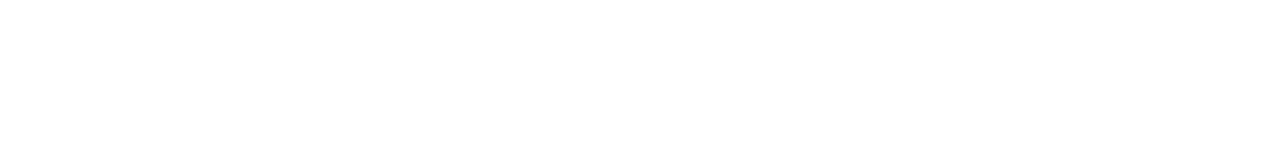
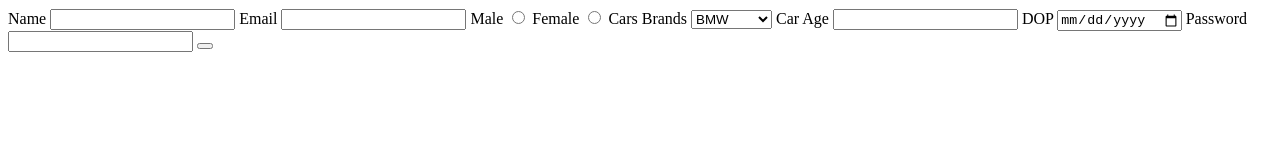
Before and after one commit to acciojob/car-insurance-form-shweta8814, a website: page main.html in a window 1280 px wide. Drawn offline with Linux system fonts and the light colour scheme.

Commit message:
created a submission

```diff
--- a/main.html
+++ b/main.html
@@ -7,10 +7,36 @@
 </head>
 
 <body>
-	<!-- the entire body must be written by student -->
-    <script type="text/javascript" src="./script.js">
-</script>
+	<form method="post">
+		<label for="name">Name</label>
+		<input type="text"id="name"required>
 
+		<label for="email">Email</label>
+		<input type="email"id="email"required>
+
+		<label for="gender_m">Male</label>
+		<input type="radio"id="gender_m"name="gender"required>
+
+		<label for="gender_f">Female</label>
+		<input type="radio"id="gender_f"name="gender"required>
+
+		<label for="cars brands">Cars Brands</label>
+		<select type="BMW, Audi, Mercedez">
+			<option>BMW</option>
+			<option>Audi</option>
+			<option>Mercedez</option>
+		</select>
+
+		<label for="car age">Car Age</label>
+		<input type="Number"id="carage"required>
+
+		<label for="dop">DOP</label>
+		<input type="Date"id="dop"required>
+
+		<label for="password">Password</label>
+		<input type="password"id="password"required>
+
+		<button type="submit">
 </body>
 
 </html>
```
